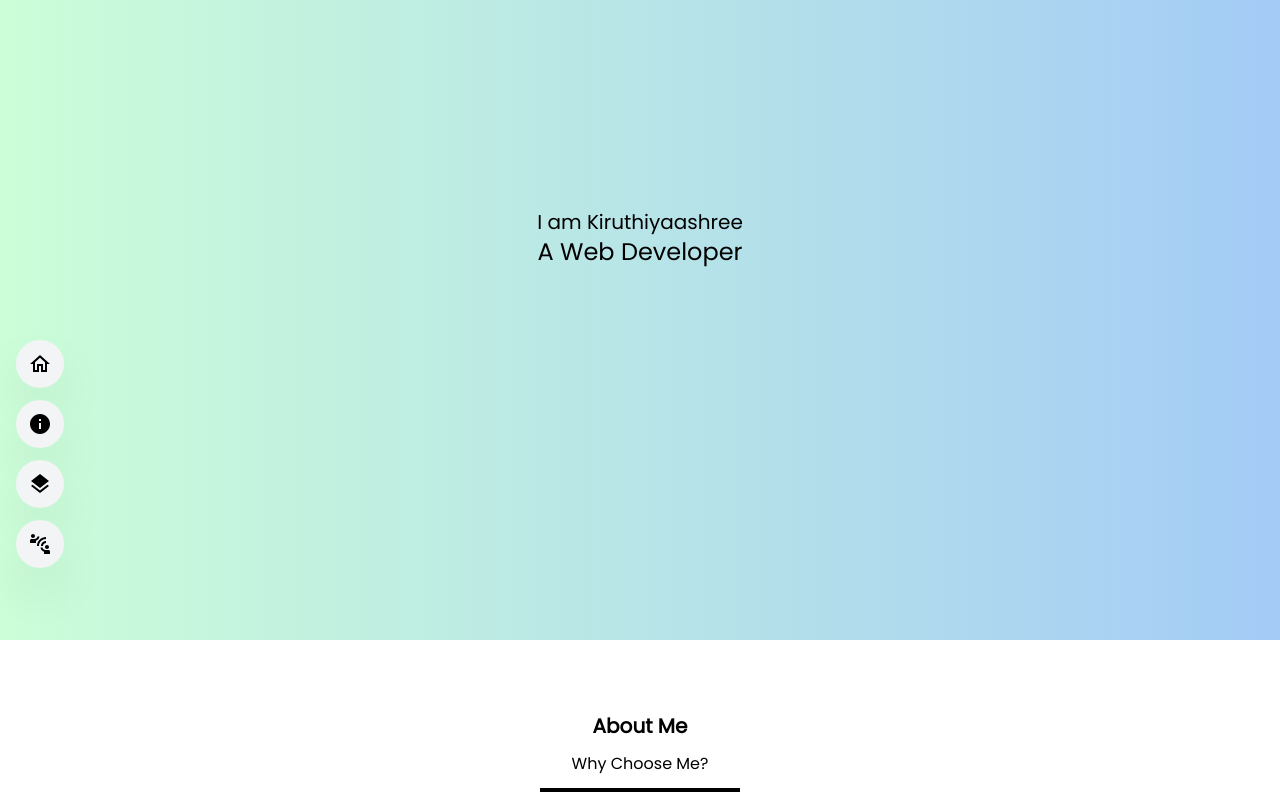
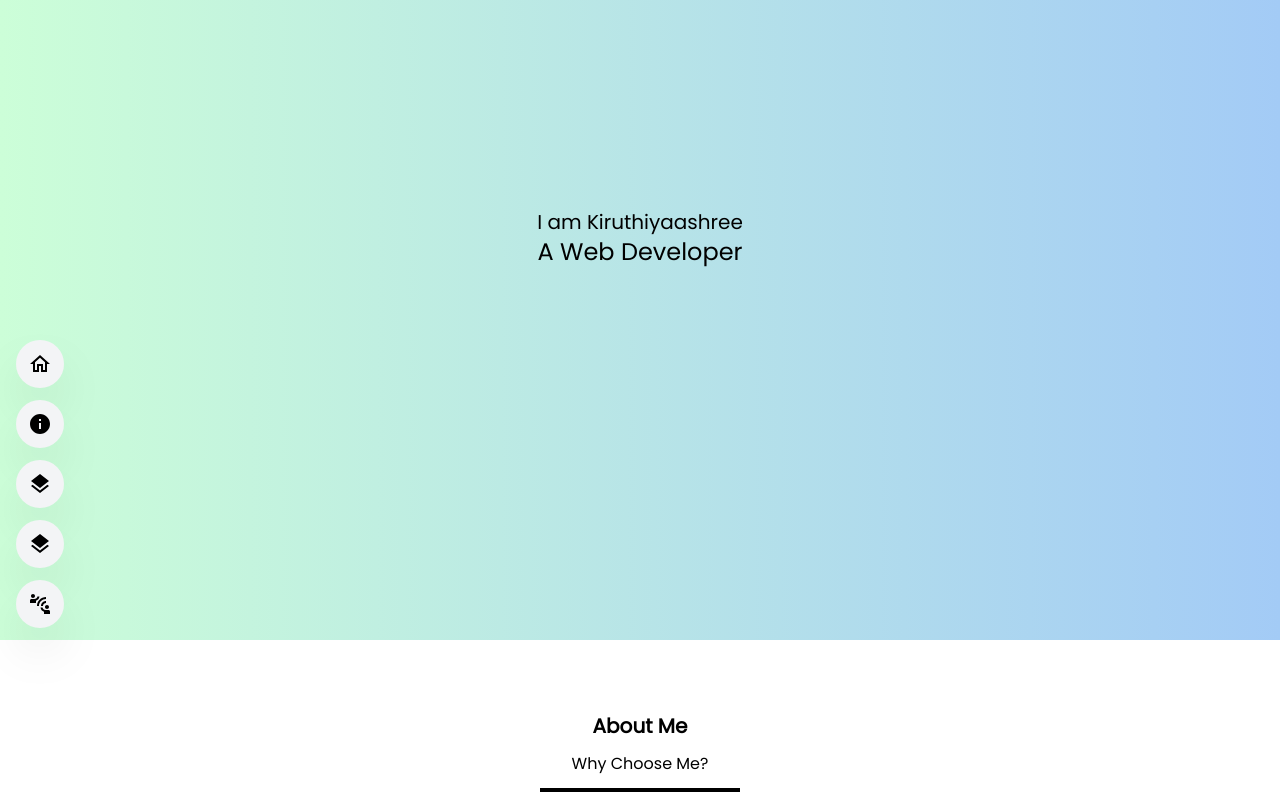
Before and after one commit to kiruthiyaashree/kiruthiyaashree.github.io, a React (Create React App) app: page / in a window 1280 px wide. Shown: the top 800 px of the page. Built offline with nearby package versions, Linux system fonts and the light colour scheme.

Commit message:
scrollable update

```diff
--- a/src/App.js
+++ b/src/App.js
@@ -5,13 +5,13 @@ import Resume from "./components/Resume";
 import Demo from "./components/Demo";
 import ContactForm from "./components/ContactForm";
 import Footer from "./components/Footer";
-import { BrowserRouter as Router, Route, Routes } from 'react-router-dom';
+
+import {Link,Element} from 'react-scroll';
 import HomeOutlinedIcon from '@mui/icons-material/HomeOutlined';
 import LayersIcon from '@mui/icons-material/Layers';
 import InfoIcon from '@mui/icons-material/Info';
 import ConnectWithoutContactIcon from '@mui/icons-material/ConnectWithoutContact';
 import './App.css';
-import {Link} from 'react-router-dom';
 
 function App() {
   const icons = [
@@ -19,80 +19,89 @@ function App() {
       id: 1,
       text: 'Home',
       element: <HomeOutlinedIcon />,
-      path: '/',
+      targetId:'home-section',
     },
     {
       id: 2,
       text: 'About',
       element: <InfoIcon />,
-      path: '/about',
+      targetId:'about-section',
     },
     {
       id: 3,
-      text: 'Projects',
+      text: 'Bio Details',
       element: <LayersIcon />,
-      path: '/projects',
+      targetId:'resume-section',
     },
     {
       id: 4,
+      text: 'Projects',
+      element: <LayersIcon />,
+      targetId:'project-section',
+    },
+    {
+      id: 5,
       text: 'Contact',
       element: <ConnectWithoutContactIcon />,
-      path: '/contact',
+      targetId:'contact-section',
     },
   ];
+
   return (
-   <Router>
       <div className="">
-
+   {/* sidebar begins */}
         <div>
           <div className='sidebar flex justify-start fixed top-[20rem] left-2'>
       <div className='w-fit p-2 rounded-full'>
         {icons.map((icon) => (
-          <Link key={icon.id} to={icon.path} className='no-underline'>
+          <Link
+          key={icon.id}
+          to={icon.targetId}
+          smooth={true}
+          duration={500}
+          className="no-underline"
+          spy={true}>
             <button className='px-3 py-3 my-3 flex bg-gray-100 hover:bg-teal-300/50 shadow-2xl border-black rounded-full relative group'>
               {icon.element}
               <span className='px-2 font-semibold hidden group-hover:inline-block'>
                 {icon.text}
               </span>
             </button>
-          </Link>
+            </Link>
         ))}
       </div>
     </div>
-
-          <Routes>
-            <Route path="/" element={<Home />} />
-            <Route path="/about" element={<About />} />
-            <Route path="/projects" element={<Resume />} />
-            <Route path="/contact" element={<ContactForm />} />
-          </Routes>
+   {/* sidebar ends */}
+          <Element name="home-section">
+           <Home/>
+          </Element>
         </div>
         <br />
         <br />
         <br />
-        <div>
+        <Element name="about-section">
           <About />
-        </div>
+        </Element>
         <br />
         <br />
         <br />
-        <div>
+        <Element name="resume-section">
           <Resume />
-        </div>
+        </Element>
 
         <br />
         <br />
         <br />
-        <div>
+        <Element name="projects-section">
           <Demo />
-        </div>
+        </Element>
 
         <br />
         <br />
         <br />
-        <div>
+        <Element name="contact-section">
           <ContactForm />
-        </div>
+        </Element>
         <br />
         <br />
         <br />
@@ -101,7 +110,6 @@ function App() {
         <br />
         <Footer />
       </div>
-    </Router>
   );
 }
 
```
